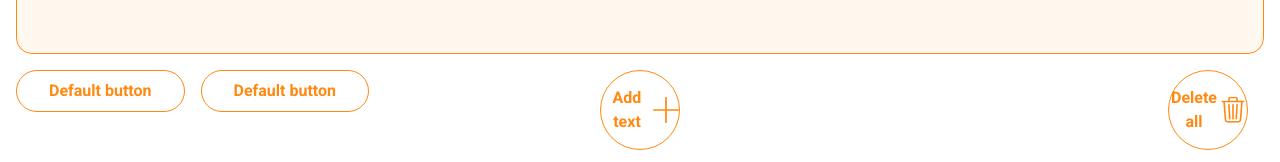
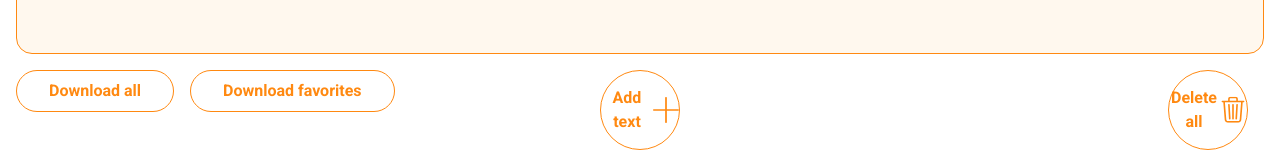
Before and after one commit to EdithOrt/your-clipboard, a Next.js app: page / in a window 1280 px wide. Shown: the part 605-767 px from the top of the page. Built offline with nearby package versions, Linux system fonts and the light colour scheme.

Commit message:
[UPDATE] download text file functionality

```diff
--- a/app/ui/button.tsx
+++ b/app/ui/button.tsx
@@ -41,7 +41,19 @@ export function TextButton({
       </button>
     );
   } else if (type === "download") {
-    return <button onClick={handleClick}>{text}</button>;
+    return (
+      <button
+        onClick={handleClick}
+        className={clsx("rounded-3xl border px-8 py-2 text-base font-bold", {
+          "border-white text-white hover:bg-white hover:text-orange":
+            style === "primary",
+          "border-orange text-orange hover:bg-orange hover:text-white":
+            style === "secondary",
+        })}
+      >
+        {text}
+      </button>
+    );
   }
 }
 
--- a/app/ui/footer-container.tsx
+++ b/app/ui/footer-container.tsx
@@ -10,8 +10,12 @@ import moment from "moment";
 import { createID } from "../lib/utils";
 
 export function FooterContainer() {
-  const { clipboardList, addClipboardItem, deleteAllClipboardData } =
-    useContext(ClipboardDataContext);
+  const {
+    clipboardList,
+    addClipboardItem,
+    deleteAllClipboardData,
+    getClipboardText,
+  } = useContext(ClipboardDataContext);
 
   const addText = async () => {
     try {
@@ -30,8 +34,22 @@ export function FooterContainer() {
       console.error("Failed to get text from clipboard:", error);
     }
   };
-  const handleExample = () => {
-    console.log("hi");
+
+  const downloadTextFile = (downloadFavorites: boolean) => {
+    let data;
+    if (downloadFavorites) {
+      data = clipboardList.filter((clipboardItem) => clipboardItem.favorite);
+    } else {
+      data = clipboardList;
+    }
+    const element = document.createElement("a");
+    const file = new Blob([getClipboardText(data)], {
+      type: "data:text/plain;charset=utf-8,",
+    });
+    element.href = URL.createObjectURL(file);
+    element.download = "example.txt";
+    document.body.appendChild(element); // Required for this to work in FireFox
+    element.click();
   };
 
   useEffect(() => {
@@ -43,15 +61,15 @@ export function FooterContainer() {
     <footer className="mt-4 grid w-full grid-cols-3 ">
       <div className="flex gap-x-4 self-start">
         <TextButton
-          text="Default button"
-          type="default"
-          handleClick={handleExample}
+          text="Download all"
+          type="download"
+          handleClick={() => downloadTextFile(false)}
           style="secondary"
         />
         <TextButton
-          text="Default button"
-          type="default"
-          handleClick={handleExample}
+          text="Download favorites"
+          type="download"
+          handleClick={() => downloadTextFile(true)}
           style="secondary"
         />
       </div>
--- a/contexts/clipboardData.tsx
+++ b/contexts/clipboardData.tsx
@@ -1,6 +1,7 @@
 "use client";
 
 import { createContext, useState, Dispatch, SetStateAction } from "react";
+import moment from "moment";
 
 interface ClipboardData {
   date: number;
@@ -36,6 +37,7 @@ interface ClipboardDataInterface {
   loader: boolean;
   setLoader: Dispatch<SetStateAction<boolean>>;
   deleteAllClipboardData: () => void;
+  getClipboardText: (dataList: Array<ClipboardData>) => string;
 }
 
 const ClipboardDataContext = createContext<ClipboardDataInterface>({
@@ -51,6 +53,7 @@ const ClipboardDataContext = createContext<ClipboardDataInterface>({
   loader: true,
   setLoader: () => {},
   deleteAllClipboardData: () => {},
+  getClipboardText: (clipboardList: Array<ClipboardData>) => "",
 });
 
 const timer = 500;
@@ -191,6 +194,17 @@ const ClipboardDataProvider: React.FC<{ children: React.ReactNode }> = ({
     updateSessionStorage(updateClipboardList);
   };
 
+  const getClipboardText = (dataList: Array<ClipboardData>): string => {
+    // Array<string>
+    const stringsList = dataList.map((clipboardItem) => {
+      return `------ ${moment.unix(clipboardItem.date).format("LLL")} ------\n\n${clipboardItem.text}\n\n\n\n`;
+    });
+
+    const joinStrings = stringsList.join(" ");
+
+    return "Tanks for using YOUR CLIPBOARD\n\n\n\n" + joinStrings;
+  };
+
   const data = {
     clipboardList,
     addClipboardItem,
@@ -204,6 +218,7 @@ const ClipboardDataProvider: React.FC<{ children: React.ReactNode }> = ({
     loader,
     setLoader,
     deleteAllClipboardData,
+    getClipboardText,
   };
   return (
     <ClipboardDataContext.Provider value={data}>
```
